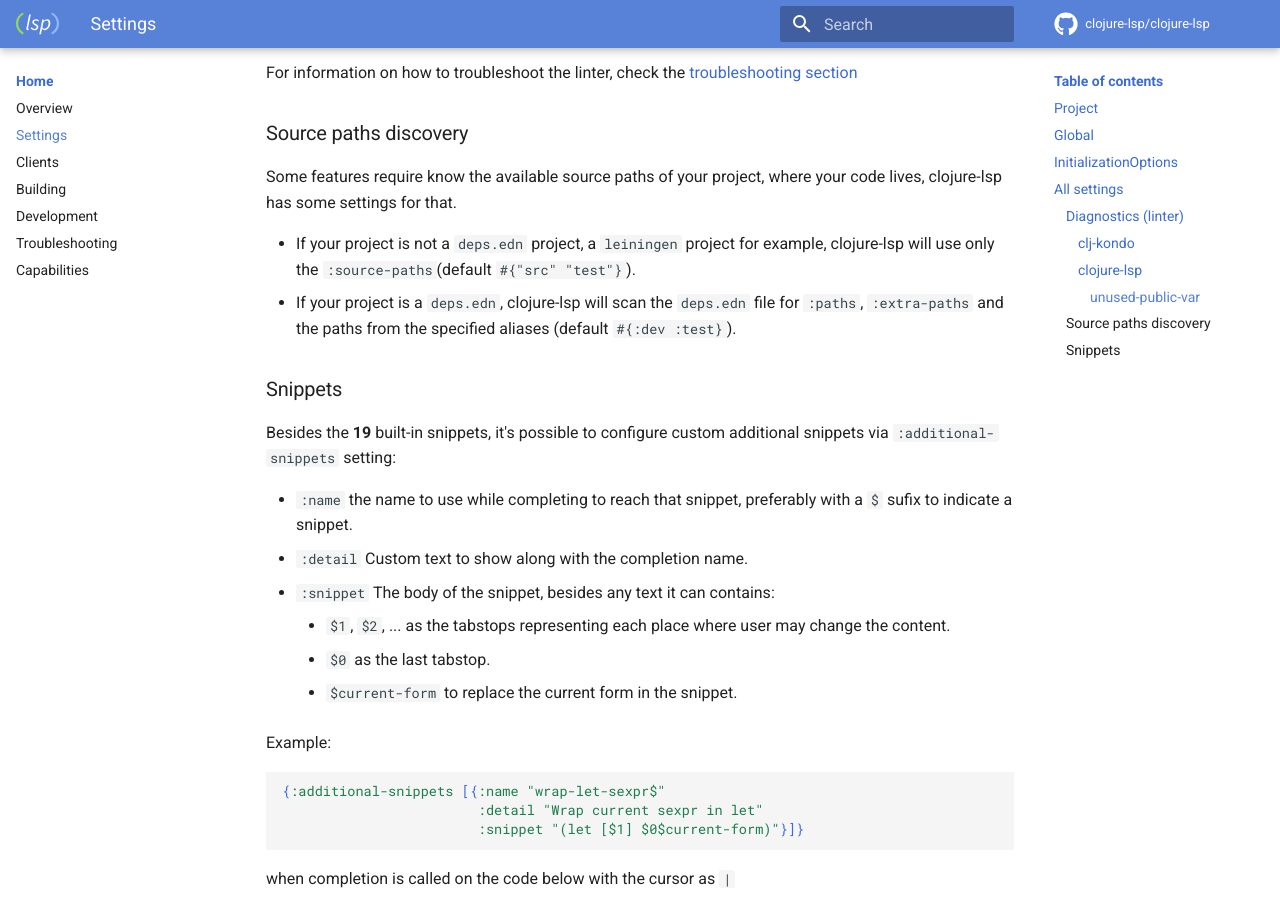
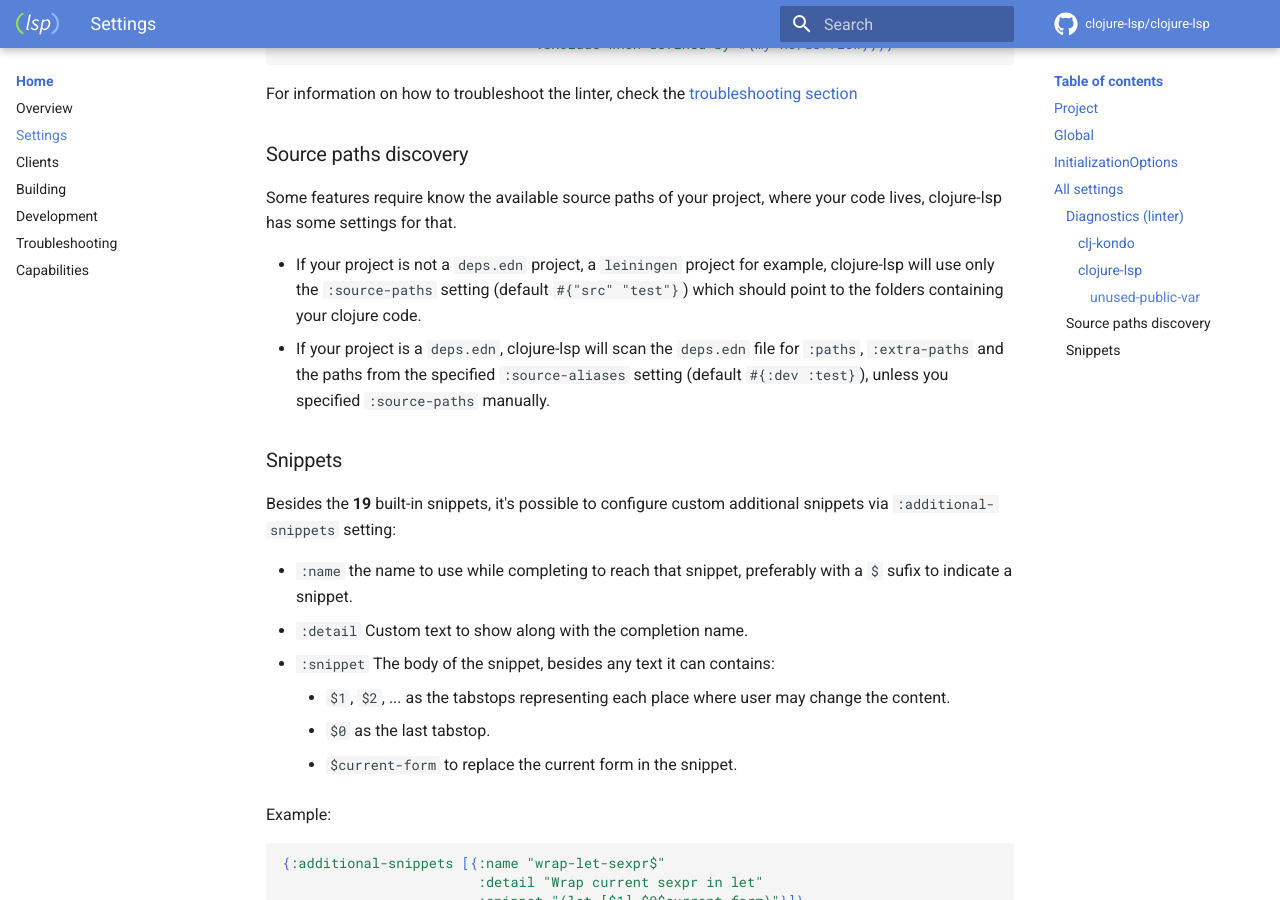
Before and after one commit to clojure-lsp/clojure-lsp, an MkDocs documentation site: the page built from docs/settings.md, in a window 1280 px wide and 900 px high, scrolled down 3838 px. Built offline with MkDocs 1.6.1 and Material for MkDocs 9.7.7, drawn with Linux system fonts in a browser that asks for light colours; comment, search, counter and statistics services are not loaded; some of the changed text lies outside the part shown.

Commit message:
[docs] Improve source-paths discovery section

```diff
--- a/docs/settings.md
+++ b/docs/settings.md
@@ -37,7 +37,7 @@ This is an [example how Emacs `lsp-mode`](https://github.com/emacs-lsp/lsp-mode/
 | name                                | description                                                                                                                                                                                                                                                                                                                                                                                                          | default                                                                                                              |
 |-------------------------------------|----------------------------------------------------------------------------------------------------------------------------------------------------------------------------------------------------------------------------------------------------------------------------------------------------------------------------------------------------------------------------------------------------------------------|----------------------------------------------------------------------------------------------------------------------|
 | `source-paths`                      | project-local directories to look for clj/cljc/cljs files, if using `deps.edn`, use `:source-aliases` instead.                                                                                                                                                                                                                                                                                                       | `#{"src" "test"}`                                                                                                    |
-| `source-aliases`                    | Used for `deps.edn` projects, the aliases which clojure-lsp should get the source-paths besides the root level `:paths` and `:extra-paths`.                                                                                                                                                                                                                                                                          | `#{:dev :test}`                                                                                                      |
+| `source-aliases`                    | Used for `deps.edn` projects, the aliases which clojure-lsp should get the source-paths besides the root level `:paths` and `:extra-paths`. Check the `source-aliases discovery` section below.                                                                                                                                                                                                                                                                          | `#{:dev :test}`                                                                                                      |
 | `linters`                           | clojure-lsp custom linters, check the diagnostics settings section below                                                                                                                                                                                                                                                                                                                                             | `{:unused-public-ns {:level :info}}`                                                                                 |
 | `additional-snippets`               | Additional user snippets to be available during completing, check the snippets section below                                                                                                                                                                                                                                                                                                                         | `[]`                                                                                                                 |
 | `ignore-classpath-directories`      | will not consider clojure files within the directories specified by your classpath. This is needed, for instance, if your build puts artifacts into `resources` or `target` that you want lsp to ignore.                                                                                                                                                                                                             | `false`                                                                                                              |
@@ -118,8 +118,8 @@ For information on how to troubleshoot the linter, check the [troubleshooting se
 
 Some features require know the available source paths of your project, where your code lives, clojure-lsp has some settings for that.
 
-- If your project is not a `deps.edn` project, a `leiningen` project for example, clojure-lsp will use only the `:source-paths`(default `#{"src" "test"}`).
-- If your project is a `deps.edn`, clojure-lsp will scan the `deps.edn` file for `:paths`, `:extra-paths` and the paths from the specified aliases (default `#{:dev :test}`).
+- If your project is not a `deps.edn` project, a `leiningen` project for example, clojure-lsp will use only the `:source-paths` setting (default `#{"src" "test"}`) which should point to the folders containing your clojure code.
+- If your project is a `deps.edn`, clojure-lsp will scan the `deps.edn` file for `:paths`, `:extra-paths` and the paths from the specified `:source-aliases` setting (default `#{:dev :test}`), unless you specified `:source-paths` manually.
 
 ### Snippets
 
```
